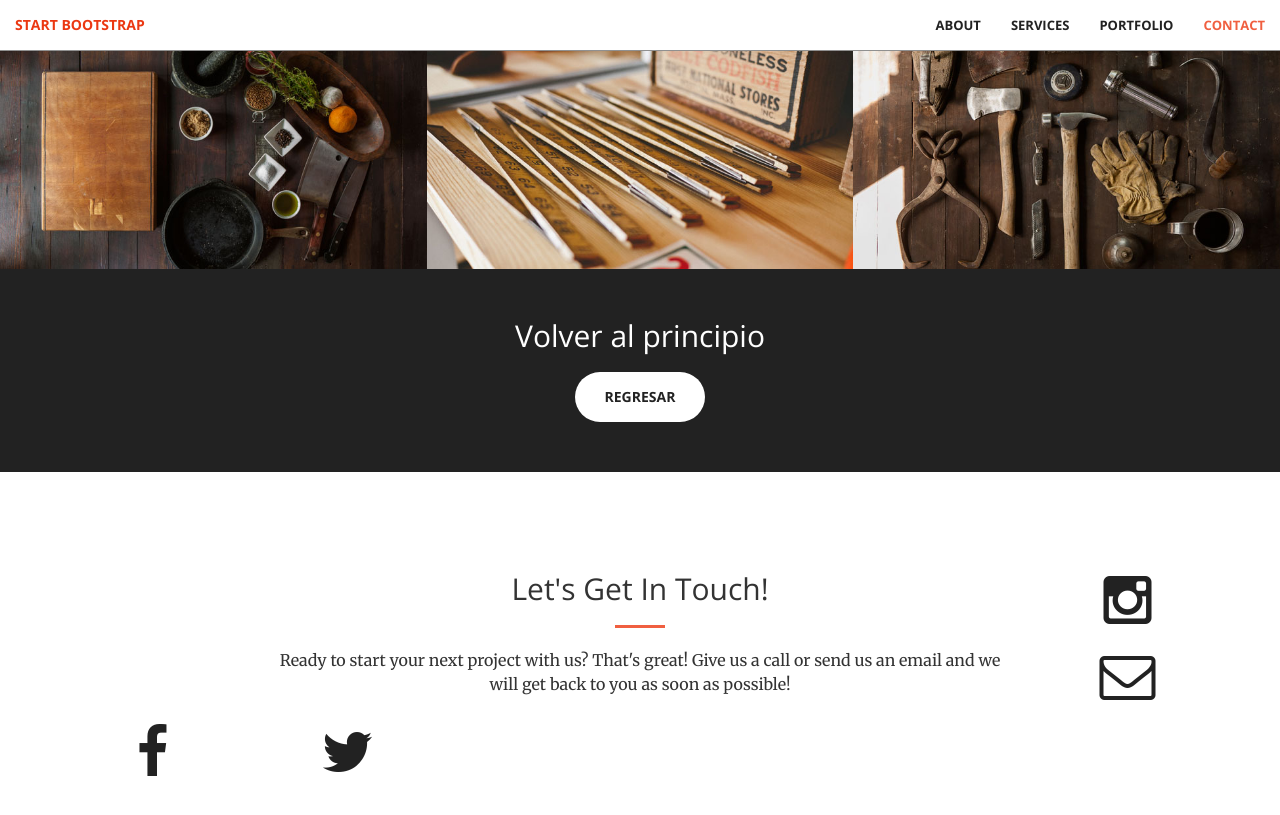
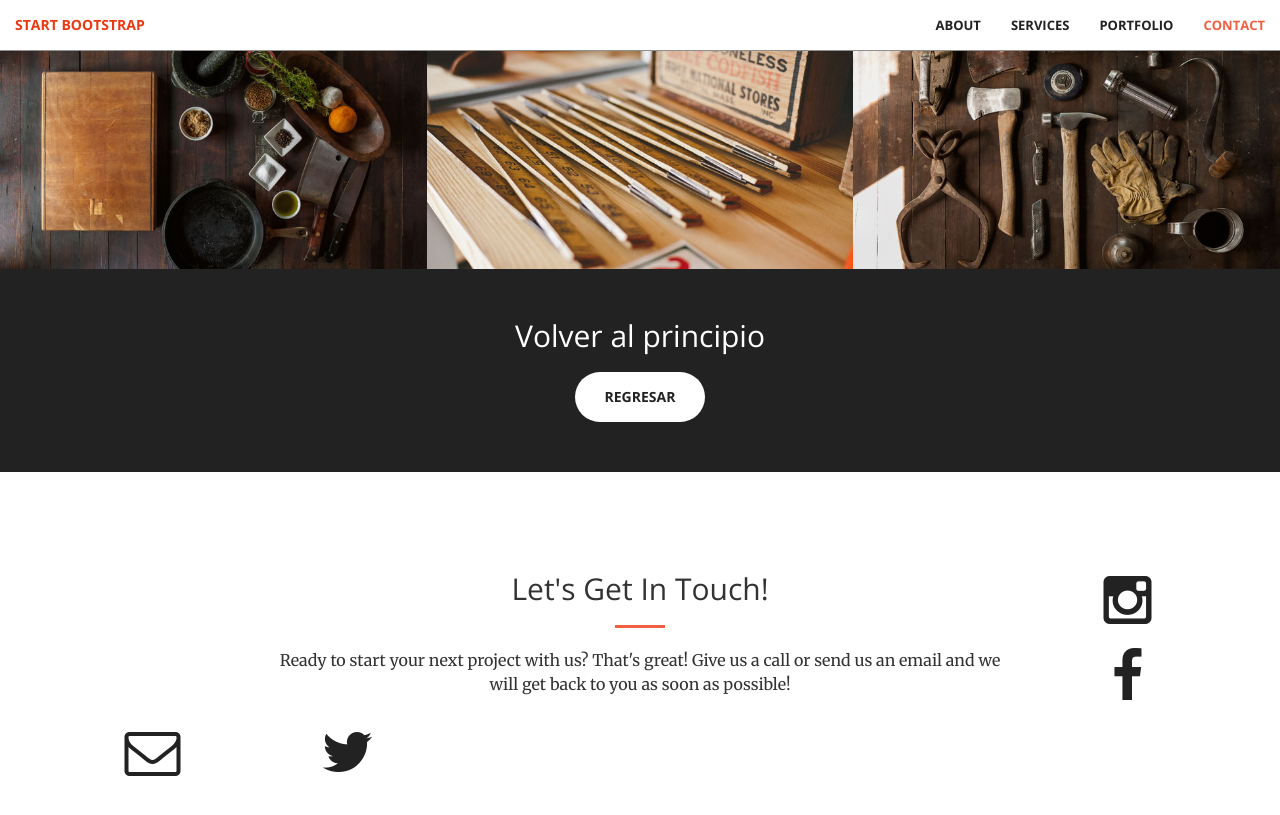
Before and after one commit to KatherineMerchanS/KatherineMerchanS.github.io, a Jekyll site: the page built from index.html, in a window 1280 px wide and 900 px high, scrolled down 1965 px. Shown: the top 815 px of the window. Built offline with Jekyll 4.4.1, drawn with Linux system fonts in a browser that asks for light colours.

Commit message:
Update contact.html

```diff
--- a/_includes/contact.html
+++ b/_includes/contact.html
@@ -11,17 +11,17 @@
                 <i class="fa fa-instagram fa-3x wow bounceIn" data-wow-delay=".1s"></i>
                 <p>{{ site.twitter_username }}</p>
             </a>
-        </div>
-        <div class="col-lg-2 col-lg-offset-4,5 text-center">
-            <a href="mailto:{{ site.email }}">
-            <i class="fa fa-envelope-o fa-3x wow bounceIn" data-wow-delay=".1s"></i>
-                <p>{{ site.email }}</p>
-            </a>
             </div>
         <div class="col-lg-2 col-lg-offset-4,5 text-center">
             <a href="https://twitter.com/{{ site.twitter_username }}">
                 <i class="fa fa-facebook fa-3x wow bounceIn" data-wow-delay=".1s"></i>
                 <p>{{ site.twitter_username }}</p>
+            </a>
+            </div>
+        <div class="col-lg-2 col-lg-offset-4,5 text-center">
+            <a href="mailto:{{ site.email }}">
+            <i class="fa fa-envelope-o fa-3x wow bounceIn" data-wow-delay=".1s"></i>
+                <p>{{ site.email }}</p>
             </a>
            </div>
         <div class="col-lg-2 col-lg-offset-4,5 text-center">
```
